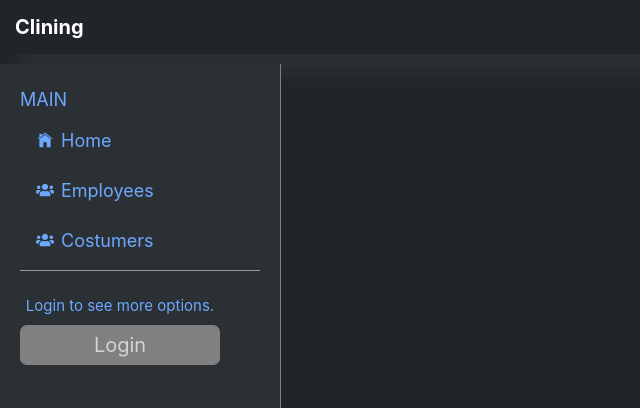
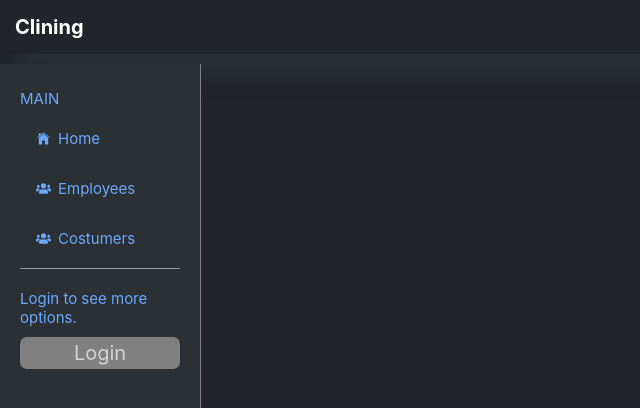
Before and after one commit to Yunieskyauto/cleaning_frontend, a React (Create React App) app: page / in a window 1280 px wide. Shown: the top 408 px of the page, without its empty margins (0-640 px from the left). Built offline with nearby package versions, Linux system fonts and the light colour scheme.

Commit message:
addd login to the menu

```diff
--- a/src/components/manu/menu.scss
+++ b/src/components/manu/menu.scss
@@ -12,7 +12,7 @@
     }
 
     .login-box {
-        width: 200px;
+        width: 160px;
         height: 80px;
         margin-top: 10px;
         display: flex;
@@ -52,7 +52,7 @@
         flex-direction: column;
         gap: 10px;
         margin-bottom: 20px;
-        font-size: 18px;
+        font-size: 15px;
 
         .item-box {
             display: flex;
--- a/src/styles/global.scss
+++ b/src/styles/global.scss
@@ -14,7 +14,7 @@
 }
 
 .menuContainer {
-    width: 240px;
+    width: 160px;
     padding: 5px 20px;
     background: $medium-dark-gray;
     border-right: solid gray;
```
